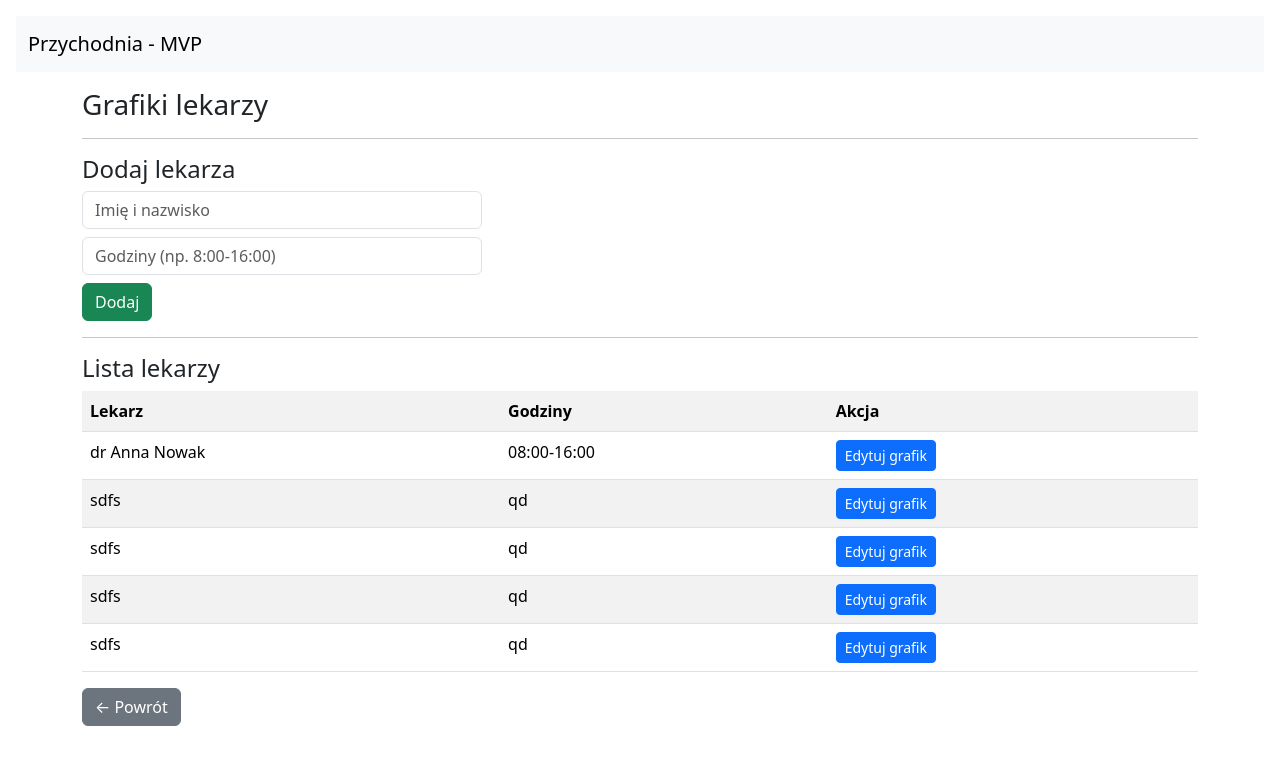
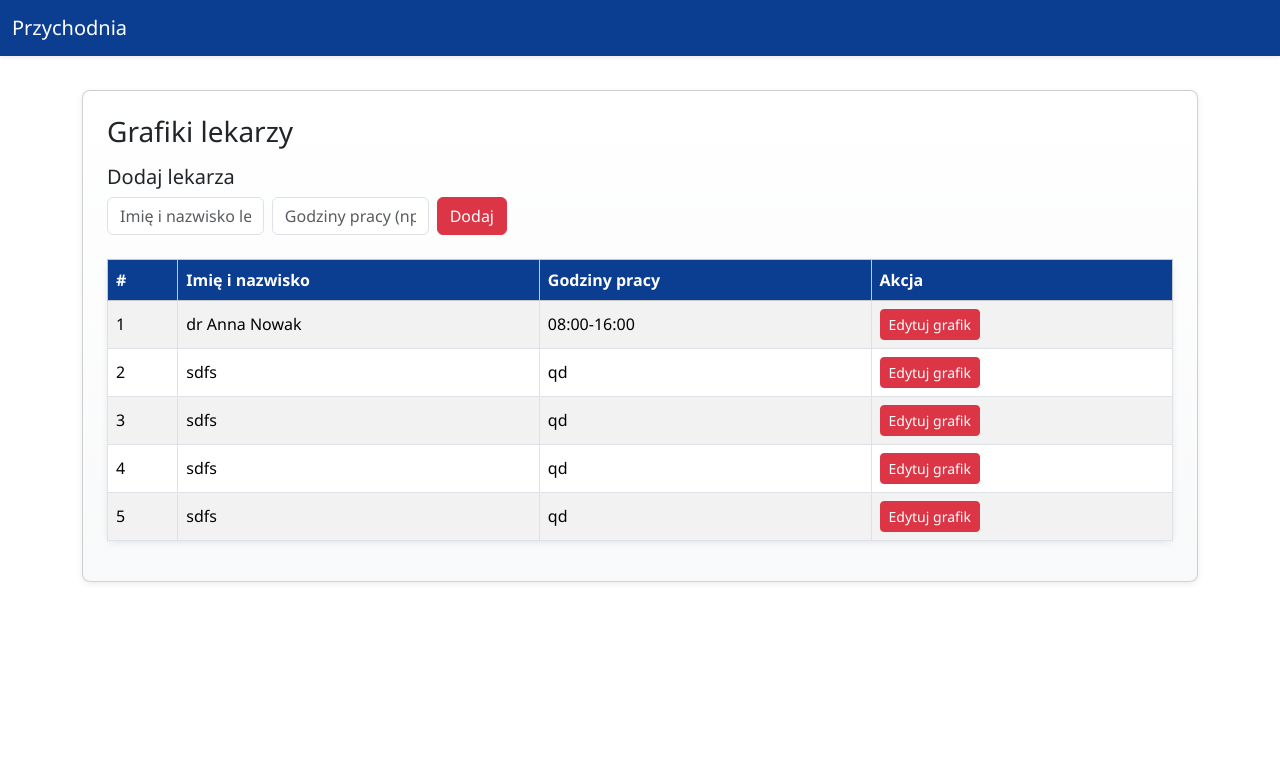
Before and after one commit to Dzapsana942/Przychodnia_medyczna, a Flask app: page /doctors in a window 1280 px wide. Shown: the top 765 px of the page. Run offline with Flask 3, Linux system fonts and the light colour scheme; a user stored in the database is signed in; data comes from the database, SQL or seed files in the repository; both versions use the stored data as it was after the commit.

Commit message:
MVP - panel rejestratorki i lekarza gotowy

```diff
--- a/app.py
+++ b/app.py
@@ -1,5 +1,6 @@
 from flask import Flask, render_template, request, redirect, url_for, session, flash
 from database import get_conn, init_db
+from database import get_doctor_schedule,add_schedule
 import datetime
 
 app = Flask(__name__)
@@ -344,6 +345,27 @@ def reserve_appointment(appointment_id):
     conn.close()
 
     return render_template("reserve_form.html", appointment=appointment)
+@app.route("/doctor/<int:doctor_id>/schedule")
+def doctor_schedule(doctor_id):
+    schedule = get_doctor_schedule(doctor_id)
+    doctor = {"id": doctor_id}
+
+    return render_template(
+        "edit_doctor.html",
+        doctor=doctor,
+        schedule=schedule
+    )
+@app.route("/schedule/add", methods=["POST"])
+def schedule_add():
+    doctor_id = int(request.form["doctor_id"])
+    day_of_week = int(request.form["day"])
+    start_time = request.form["start_time"]
+    end_time = request.form["end_time"]
+
+    add_schedule(doctor_id, day_of_week, start_time, end_time)
+
+    flash("Grafik zapisany ✅", "success")
+    return redirect(f"/doctor/{doctor_id}/schedule")
 
 
 if __name__ == "__main__":
--- a/database.py
+++ b/database.py
@@ -15,3 +15,34 @@ def init_db():
             conn.executescript(f.read())
         conn.commit()
         conn.close()
+def get_doctor_schedule(doctor_id):
+    conn = sqlite3.connect("clinic.db")
+    cur = conn.cursor()
+    cur.execute(
+        """
+        SELECT day_of_week, start_time, end_time
+        FROM doctor_schedule
+        WHERE doctor_id = ?
+        """,
+        (doctor_id,)
+    )
+    rows = cur.fetchall()
+    conn.close()
+    return rows
+def add_schedule(doctor_id: int, day_of_week: int, start_time: str, end_time: str):
+    """
+    Dodaje nowy wpis grafiku dla lekarza
+    day_of_week: 1=Poniedziałek ... 5=Piątek
+    start_time / end_time: w formacie "HH:MM"
+    """
+    conn = get_conn()
+    cur = conn.cursor()
+    cur.execute(
+        """
+        INSERT INTO doctor_schedule (doctor_id, day_of_week, start_time, end_time)
+        VALUES (?, ?, ?, ?)
+        """,
+        (doctor_id, day_of_week, start_time, end_time)
+    )
+    conn.commit()
+    conn.close()
--- a/templates/base.html
+++ b/templates/base.html
@@ -2,36 +2,140 @@
 <html lang="pl">
 <head>
   <meta charset="utf-8">
-  <title>Przychodnia MVP</title>
+  <title>Przychodnia</title>
   <meta name="viewport" content="width=device-width, initial-scale=1">
-  <link href="https://cdn.jsdelivr.net/npm/bootstrap@5.3.2/dist/css/bootstrap.min.css" rel="stylesheet">
+
+  <!-- Bootstrap CSS -->
+  <link href="https://cdn.jsdelivr.net/npm/bootstrap@5.3.1/dist/css/bootstrap.min.css" rel="stylesheet">
+  <script src="https://cdn.jsdelivr.net/npm/bootstrap@5.3.1/dist/js/bootstrap.bundle.min.js"></script>
+
+  <style>
+    /* --- Kolory i tło --- */
+    body {
+      padding-top: 70px;
+      background-color: #ffffff; /* biały */
+      color: #0b3d91; /* granatowy */
+      font-family: 'Segoe UI', sans-serif;
+    }
+
+    /* --- Navbar --- */
+    .navbar {
+      background-color: #0b3d91; /* granatowy */
+      box-shadow: 0 2px 4px rgba(0,0,0,0.1);
+    }
+    .navbar-brand, .navbar-text, .nav-link {
+      color: #ffffff !important;
+    }
+
+    /* --- Kontenery / karty / tabele --- */
+    .card, .table {
+      background: linear-gradient(180deg, #ffffff 0%, #f8f9fa 100%);
+      border-radius: 0.5rem;
+      box-shadow: 0 2px 6px rgba(0,0,0,0.08);
+    }
+    .table thead th {
+      background-color: #0b3d91;
+      color: #fff;
+      border-bottom: none;
+    }
+    .table-striped tbody tr:nth-of-type(odd) {
+      background-color: #f1f4f9;
+    }
+    .table tbody tr:hover {
+      background-color: #f28b82; /* jasnoczerwony hover */
+      color: #fff;
+    }
+
+    /* --- Przyciski --- */
+    .btn-primary {
+      background-color: #0b3d91;
+      color: #fff;
+      border: none;
+    }
+    .btn-primary:hover {
+      background-color: #082763;
+    }
+
+    .btn-success {
+      background: linear-gradient(135deg, #f28b82, #f4a59d);
+      color: #fff;
+      border: none;
+      box-shadow: 0 2px 4px rgba(0,0,0,0.1);
+    }
+    .btn-success:hover {
+      background: linear-gradient(135deg, #e06666, #f28b82);
+    }
+
+    .btn-warning {
+      background-color: #ffc107;
+      color: #212529;
+      border: none;
+    }
+    .btn-warning:hover {
+      background-color: #e0a800;
+    }
+
+    .btn-outline-dark {
+      color: #0b3d91;
+      border-color: #0b3d91;
+    }
+    .btn-outline-dark:hover {
+      background-color: #0b3d91;
+      color: #fff;
+    }
+
+    /* --- Alerty --- */
+    .alert-success { background-color: #fce8e6; color: #842029; border: none; }
+    .alert-danger { background-color: #f8d0d0; color: #842029; border: none; }
+
+    /* Flash messages fixed top */
+    .flash-container { position: fixed; top: 70px; right: 20px; z-index: 1050; width: 300px; }
+
+    /* Małe poprawki marginesów */
+    .container.mt-4 { margin-top: 20px !important; }
+  </style>
 </head>
-<body class="p-3">
-  <nav class="navbar navbar-light bg-light mb-3">
+<body>
+
+  <!-- Navbar -->
+  <nav class="navbar navbar-expand-lg fixed-top shadow-sm">
     <div class="container-fluid">
-      <span class="navbar-brand">Przychodnia - MVP</span>
-      <div>
+      <a class="navbar-brand" href="{{ url_for('dashboard') }}">Przychodnia</a>
+      <div class="collapse navbar-collapse">
+        <ul class="navbar-nav ms-auto">
           {% if username %}
-          <span class="me-2">Zalogowany: <strong>{{ username }}</strong></span>
-        <a class="btn btn-sm btn-outline-primary ms-3" href="{{ url_for('doctors') }}">
-          Grafiki lekarzy
-        </a>
-
-          <a class="btn btn-sm btn-outline-secondary" href="{{ url_for('logout') }}">Wyloguj</a>
+            <li class="nav-item me-3">
+              <span class="navbar-text">Zalogowany: <strong>{{ username }}</strong></span>
+            </li>
+            <li class="nav-item">
+              <a class="btn btn-primary btn-sm" href="{{ url_for('doctors') }}">Grafiki lekarzy</a>
+            </li>
+            <li class="nav-item ms-2">
+              <a class="btn btn-outline-dark btn-sm" href="{{ url_for('logout') }}">Wyloguj</a>
+            </li>
           {% endif %}
+        </ul>
       </div>
     </div>
   </nav>
 
-  <div class="container">
+  <!-- Główna treść -->
+  <div class="container mt-4">
+    <div class="flash-container">
       {% with messages = get_flashed_messages(with_categories=true) %}
         {% if messages %}
           {% for category, msg in messages %}
-          <div class="alert alert-{{ 'danger' if category=='danger' else 'success' }}">{{ msg }}</div>
+            <div class="alert alert-{{ 'danger' if category=='danger' else 'success' }} alert-dismissible fade show" role="alert">
+              {{ msg }}
+              <button type="button" class="btn-close" data-bs-dismiss="alert" aria-label="Close"></button>
+            </div>
           {% endfor %}
         {% endif %}
       {% endwith %}
+    </div>
+
     {% block content %}{% endblock %}
   </div>
+
 </body>
 </html>
--- a/templates/doctors.html
+++ b/templates/doctors.html
@@ -1,41 +1,42 @@
 {% extends "base.html" %}
 {% block content %}
-<h3>Grafiki lekarzy</h3>
+<div class="card p-4 mb-4">
+  <h3 class="mb-3">Grafiki lekarzy</h3>
 
-<hr>
+  <!-- Dodaj lekarza -->
+  <div class="mb-4">
+    <h5>Dodaj lekarza</h5>
+    <form method="post" class="d-flex gap-2" style="max-width: 400px;">
+      <input class="form-control" name="name" placeholder="Imię i nazwisko lekarza" required>
+      <input class="form-control" name="hours" placeholder="Godziny pracy (np. 08:00-16:00)" required>
+      <button class="btn btn-danger">Dodaj</button>
+    </form>
+  </div>
 
-<h4>Dodaj lekarza</h4>
-<form method="post" style="max-width: 400px;">
-  <div class="mb-2">
-    <input class="form-control" name="name" placeholder="Imię i nazwisko" required>
-  </div>
-  <div class="mb-2">
-    <input class="form-control" name="hours" placeholder="Godziny (np. 8:00-16:00)" required>
-  </div>
-  <button class="btn btn-success">Dodaj</button>
-</form>
-
-<hr>
-
-<h4>Lista lekarzy</h4>
-<table class="table table-striped">
+  <!-- Tabela lekarzy -->
+  <div>
+    <table class="table table-striped table-bordered align-middle">
+      <thead class="table-light">
         <tr>
-    <th>Lekarz</th>
-    <th>Godziny</th>
+          <th>#</th>
+          <th>Imię i nazwisko</th>
+          <th>Godziny pracy</th>
           <th>Akcja</th>
         </tr>
+      </thead>
+      <tbody>
         {% for d in doctors %}
         <tr>
+          <td>{{ loop.index }}</td>
           <td>{{ d.name }}</td>
           <td>{{ d.hours }}</td>
           <td>
-      <a href="{{ url_for('edit_doctor', doctor_id=d.id) }}" class="btn btn-sm btn-primary">
-        Edytuj grafik
-      </a>
+            <a href="{{ url_for('edit_doctor', doctor_id=d.id) }}" class="btn btn-sm btn-danger">Edytuj grafik</a>
           </td>
         </tr>
         {% endfor %}
+      </tbody>
     </table>
-
-<a href="{{ url_for('dashboard') }}" class="btn btn-secondary">← Powrót</a>
+  </div>
+</div>
 {% endblock %}
```
Also changed, not shown: schema.sql (+8 -0 lines), templates/dashboard.html (+15 -17 lines), templates/doctor.html (+10 -13 lines), templates/edit_doctor.html (+19 -13 lines), templates/login.html (+15 -7 lines), clinic.db. Lines whose indentation alone changed are shown as unchanged.
